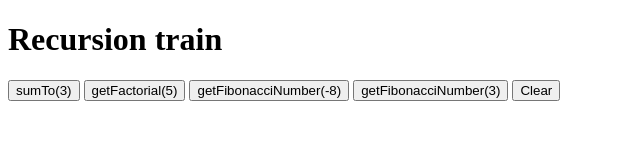
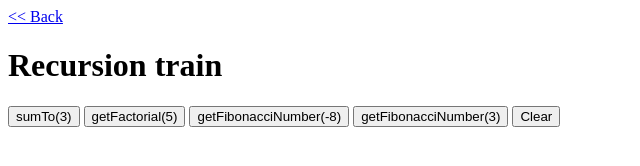
Before and after one commit to alexandr-semyonov/alexandr-semyonov.github.io, a plain HTML site: page recursion/index.html in a window 1280 px wide. Shown: the whole page, without its empty margins (0-640 px from the left). Drawn offline with nearby package versions, Linux system fonts and the light colour scheme.

Commit message:
add button back

```diff
--- a/recursion/index.html
+++ b/recursion/index.html
@@ -8,6 +8,7 @@
 </head>
 <body>
     <div id="app">
+        <a href="/"> << Back</a>
         <h1>{{ title }}</h1>
         <button v-on:click="showGetSum">sumTo(3)</button>
         <button v-on:click="showGetFactorialFive">getFactorial(5)</button>
```
